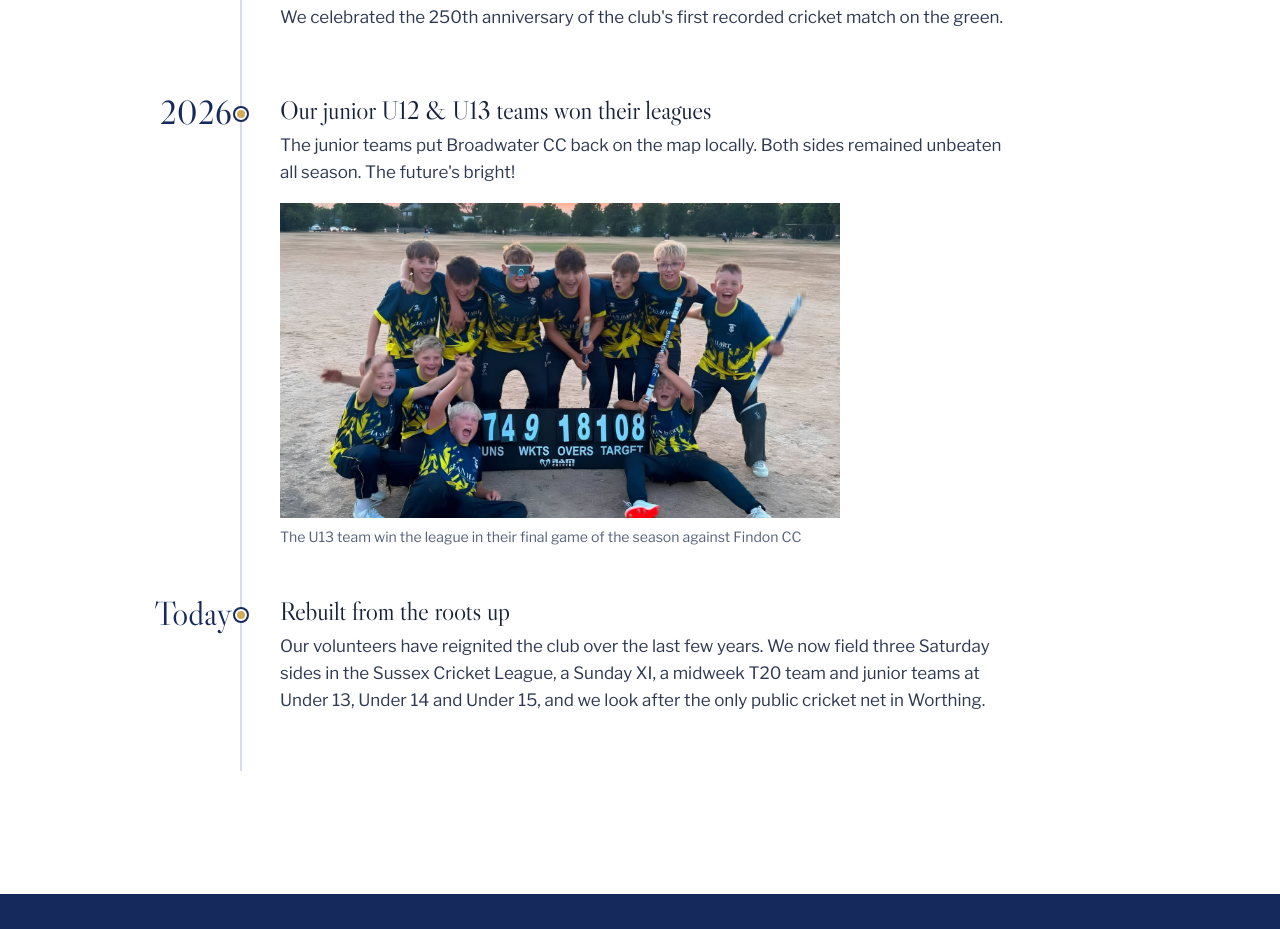
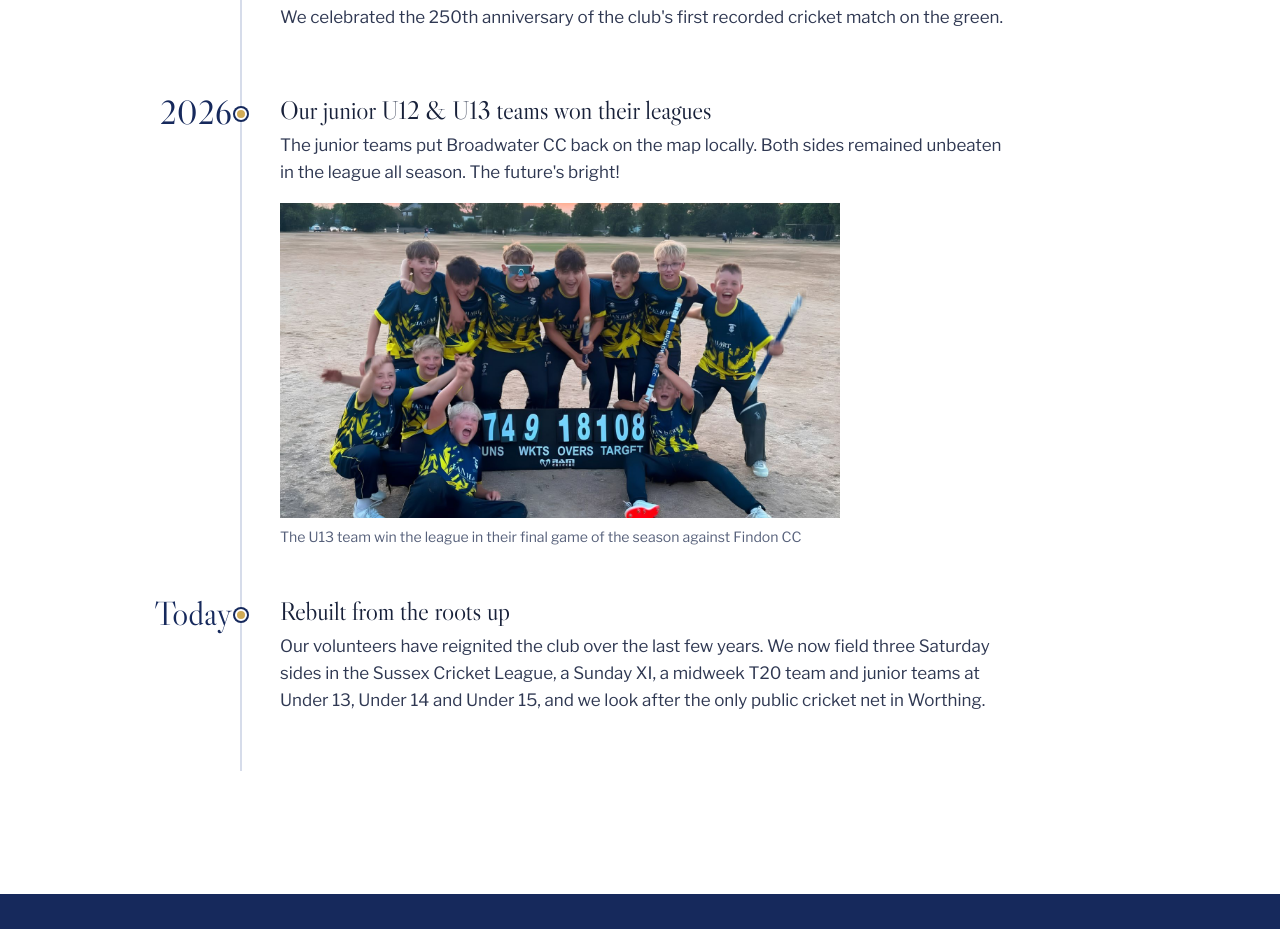
Before and after one commit to broadwatercc/broadwater-cc, a plain HTML site: page history.html in a window 1280 px wide. Shown: the part 4562-5491 px from the top of the page. Drawn offline with Linux system fonts and the light colour scheme.

Commit message:
Clarify unbeaten status of junior teams
Updated text to clarify that both junior teams remained unbeaten in the league throughout the season.

```diff
--- a/history.html
+++ b/history.html
@@ -171,7 +171,7 @@
           <span class="when">2026</span>
           <div>
             <h3>Our junior U12 & U13 teams won their leagues</h3>
-            <p>The junior teams put Broadwater CC back on the map locally. Both sides remained unbeaten all season. The future's bright!</p>
+            <p>The junior teams put Broadwater CC back on the map locally. Both sides remained unbeaten in the league all season. The future's bright!</p>
             <figure><div style="background-image:url('images/u13.jpg')" role="img" aria-label="U13 League Win Game Photo"></div><figcaption>The U13 team win the league in their final game of the season against Findon CC</figcaption></figure>
           </div>
         </li>
```
